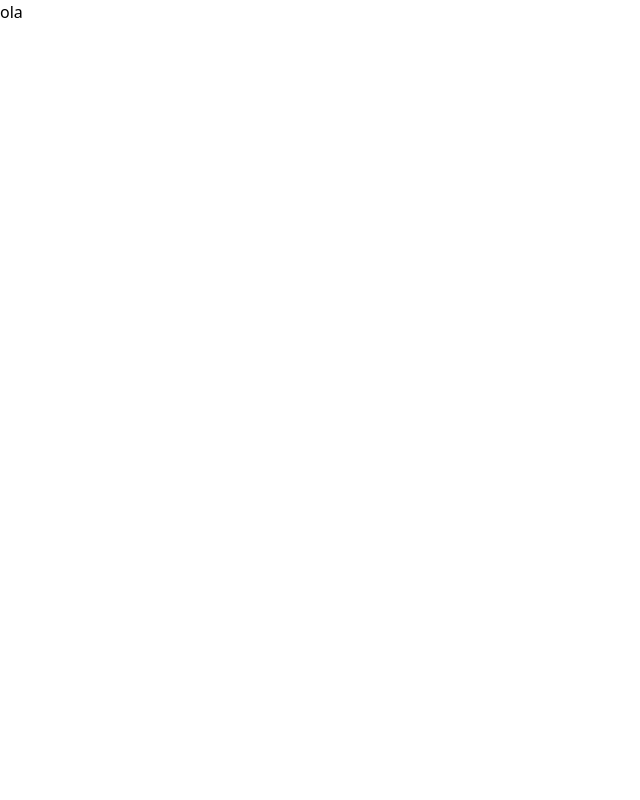
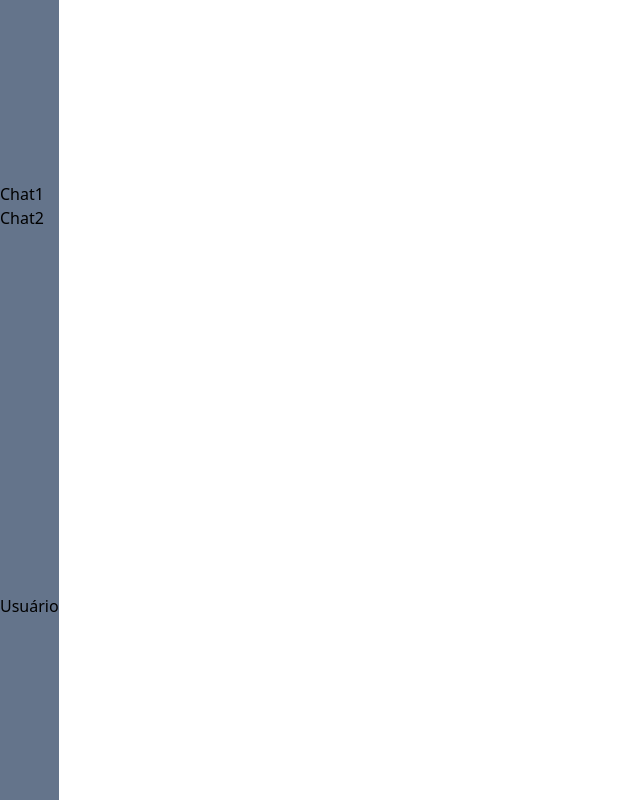
Before and after one commit to nicholasdzn/Yggdrasil, a React (Vite) app: page /chat in a window 1280 px wide. Shown: the whole page, without its empty margins (0-640 px from the left). Built offline with nearby package versions, Linux system fonts and the light colour scheme.

Commit message:
added chat and chatbar

```diff
--- a/src/components/ChatBar/ChatBar.jsx
+++ b/src/components/ChatBar/ChatBar.jsx
@@ -2,7 +2,21 @@ import React from 'react'
 import "./style.css"
 const ChatBar = () => {
     return (
-        <p>ola</p>
+        <nav className='flex h-full flex-col nav-chat justify-around bg-slate-500'>
+            <div>
+                <ol>
+                    <li>
+                        <a href="">Chat1</a>
+                    </li>
+                    <li>
+                        <a href="">Chat2</a>
+                    </li>
+                </ol>
+            </div>
+            <div>
+                <h2>Usuário</h2>
+            </div>
+        </nav>
     )
 }
 
--- a/src/components/ChatBar/style.css
+++ b/src/components/ChatBar/style.css
@@ -0,0 +1,4 @@
+.nav-chat {
+    position: fixed;
+    left: 0;
+}
```
